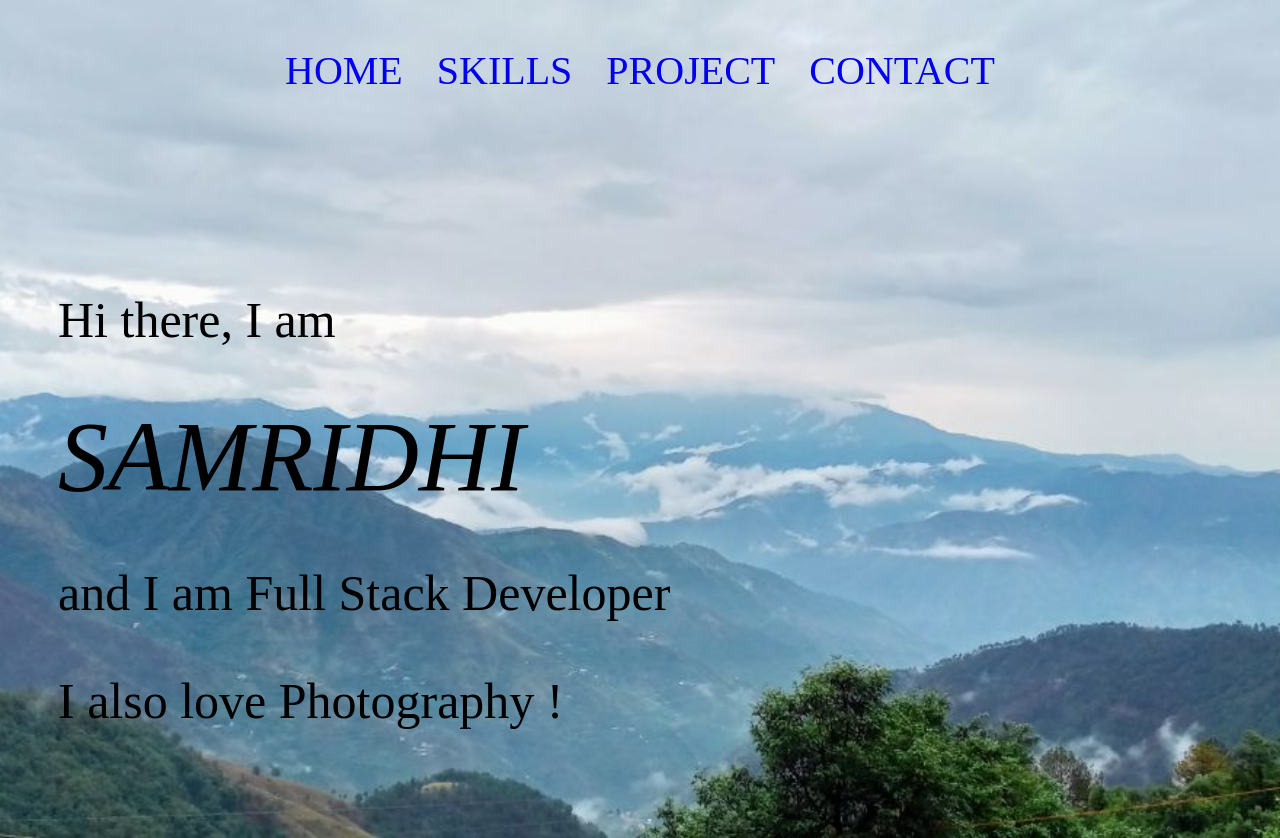
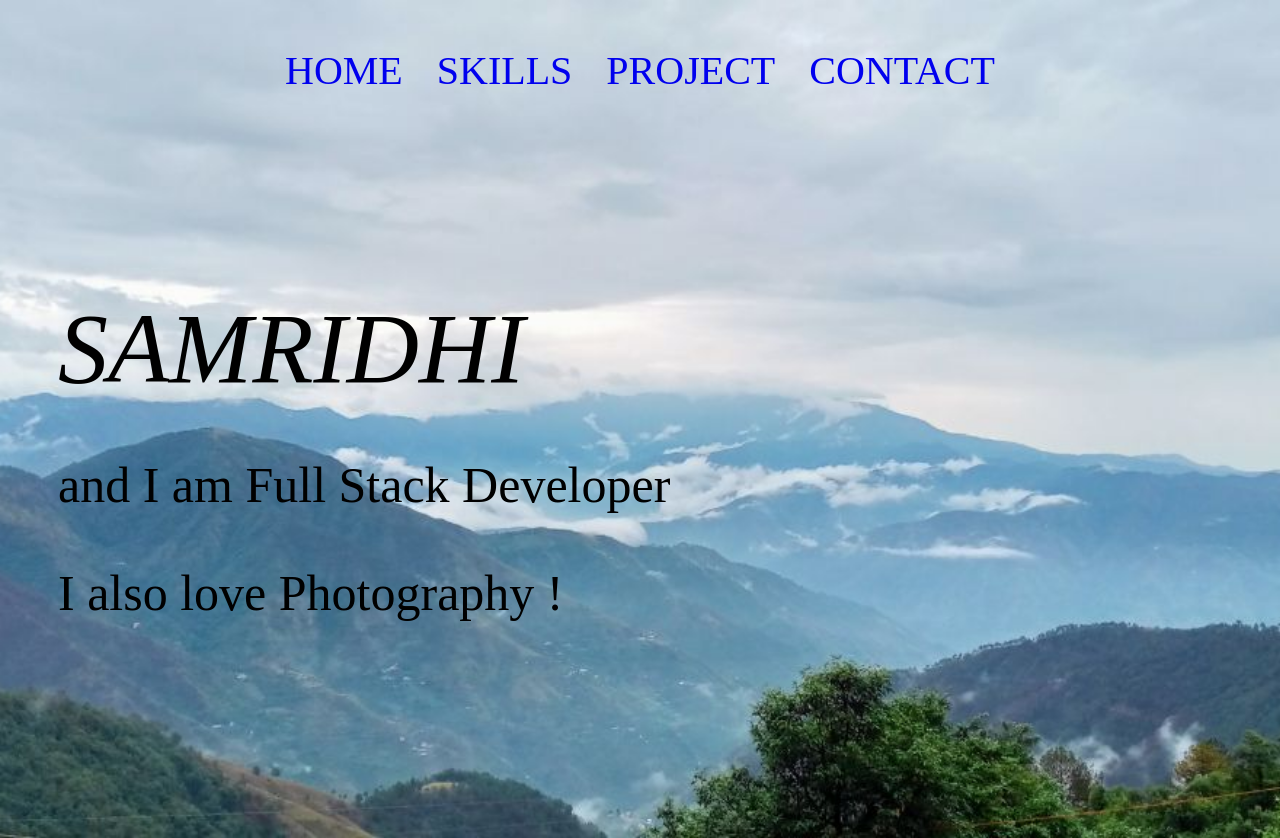
Before and after one commit to samridhi14/Portfolio, a plain HTML site: page index.html in a window 1280 px wide. Drawn offline with Linux system fonts and the light colour scheme.

Commit message:
removed p

```diff
--- a/index.html
+++ b/index.html
@@ -26,7 +26,7 @@
     </div>
 
     <div id="me">
-      <p>Hi there, I am</p>
+      <!-- <p>Hi there, I am</p> -->
       <i>SAMRIDHI</i>
       <p>and I am Full Stack Developer</p>
       <p>I also love Photography !</p>
```
